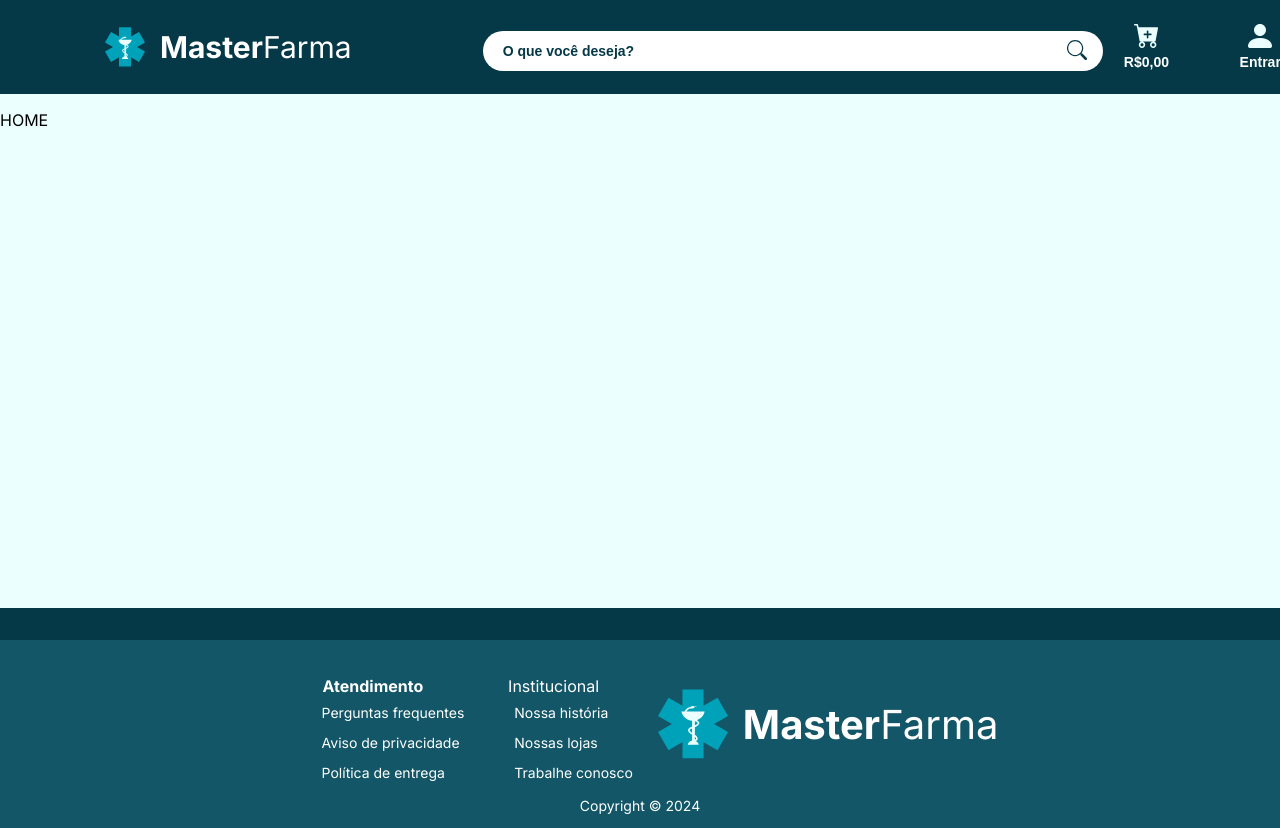
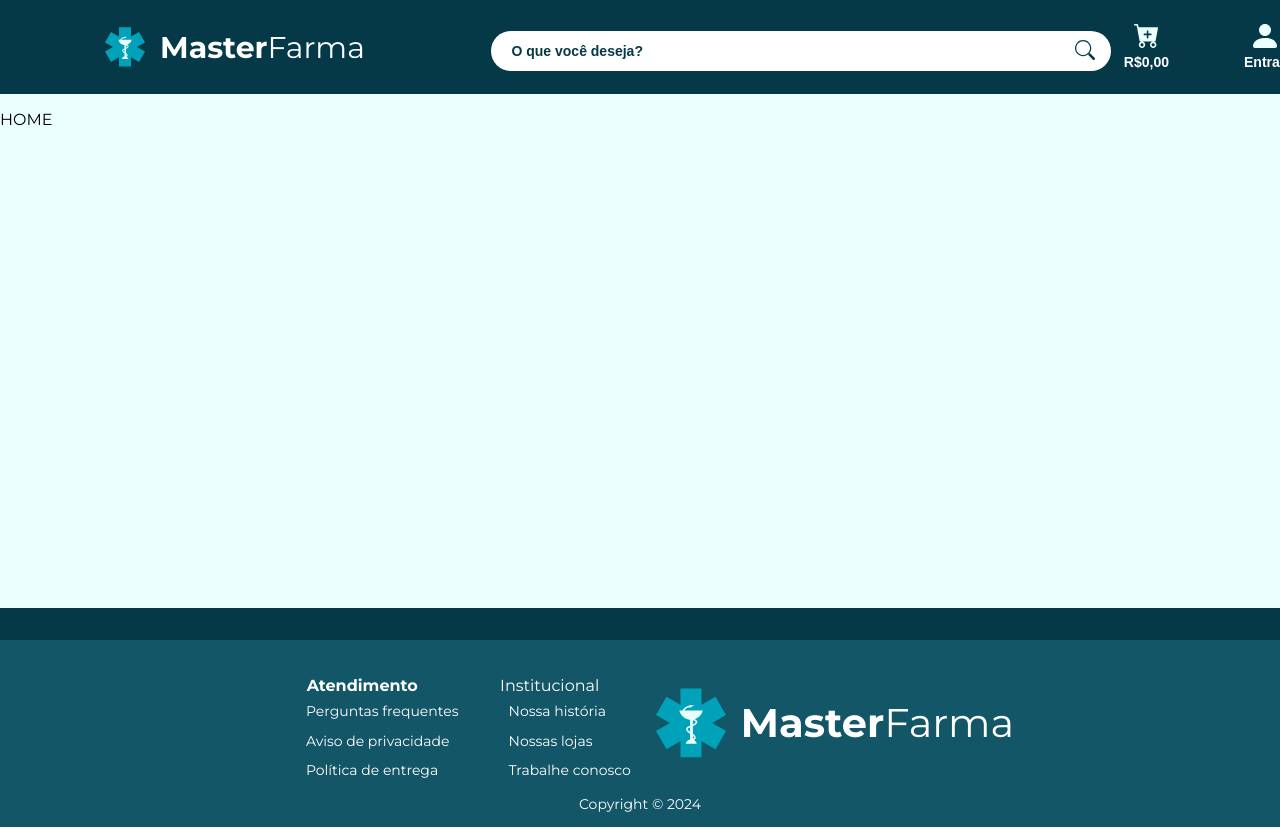
Before and after one commit to mauricio-matchal/eCommerce-MasterFarma, a Next.js app in the folder client/: page / in a window 1280 px wide. Built offline with nearby package versions, Linux system fonts and the light colour scheme.

Commit message:
modified:   client/src/app/layout.tsx   deleted:    client/src/components/cabecalho/cabecalho.module.css 	deleted:    client/src/components/cabecalho/cabecalho.tsx

```diff
--- a/client/src/app/layout.tsx
+++ b/client/src/app/layout.tsx
@@ -23,7 +23,7 @@ export default function RootLayout({
 }>) {
   return (
     <html lang="en">
-      <body className={inter.className}>
+      <body className={montserrat.className}>
 
         <div className="components">
           <header>
--- a/client/src/components/cabecalho/cabecalho.module.css
+++ /dev/null
@@ -1,83 +0,0 @@
-.cabecalho {
-    display: flex;
-    align-items: center;
-    justify-content: space-between;
-    height: 5rem;
-    background-color: #053947;
-    padding: 15px;
-}
-.img{
-    width: 60px;
-    height: 60px;
-
-}
-.logo{
-    display: flex;
-    align-items: center;
-    flex-direction: row;
-    gap: 15px;
-    margin-left: 90px;
-}
-.logo p{
-    color: white;
-    font-size: 30px;
-}
-
-.formPesquisa{
-    display: flex;
-    align-items: center;
-    height: 1.8rem;
-    width: 37.5rem;
-    background-color: white;
-    border-radius: 30px;
-    margin-top: 8px;
-    padding: 10px;
-}
-
-.formPesquisa ::placeholder{
-    color: #053947;
-    font-size: 20px;
-    font-weight: bold;
-}
-.inputPesquisa {
-    width: 100%;
-    padding: 10px 40px 10px 10px;
-    border: none;
-    background-color: transparent;
-    color: black;
-
-}
-
-.inputPesquisa:focus {
-    outline: none;
-}
-
-.botao{
-    border: none;
-    background-color: transparent;
-    cursor: pointer;
-}
-
-.login, .carrinho{
-    display: flex;
-    flex-direction: column;
-    align-items: center;
-}
-
-.botaoLogin, .botaoCarrinho{
-    border: none;
-    background-color: transparent;
-    cursor: pointer;
-    color: white;
-    font-size: 20px;
-    font-weight: bold;
-    margin-top: 5px;
-}
-
-.login{
-    margin-right: -300px;
-}
-
-.carrinho{
-    margin-right: 90px;
-}
```
Also changed, not shown: client/src/components/cabecalho/cabecalho.tsx (deleted, +0 -56 lines).
